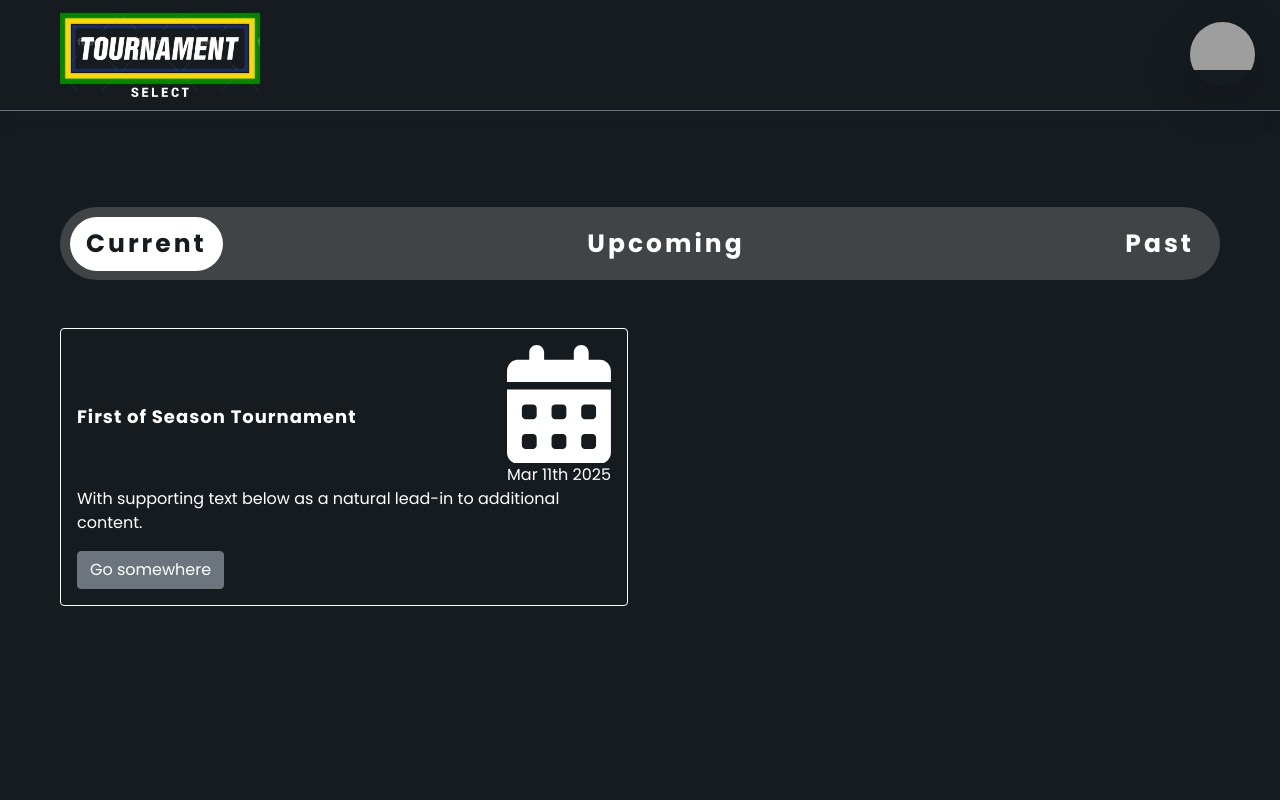
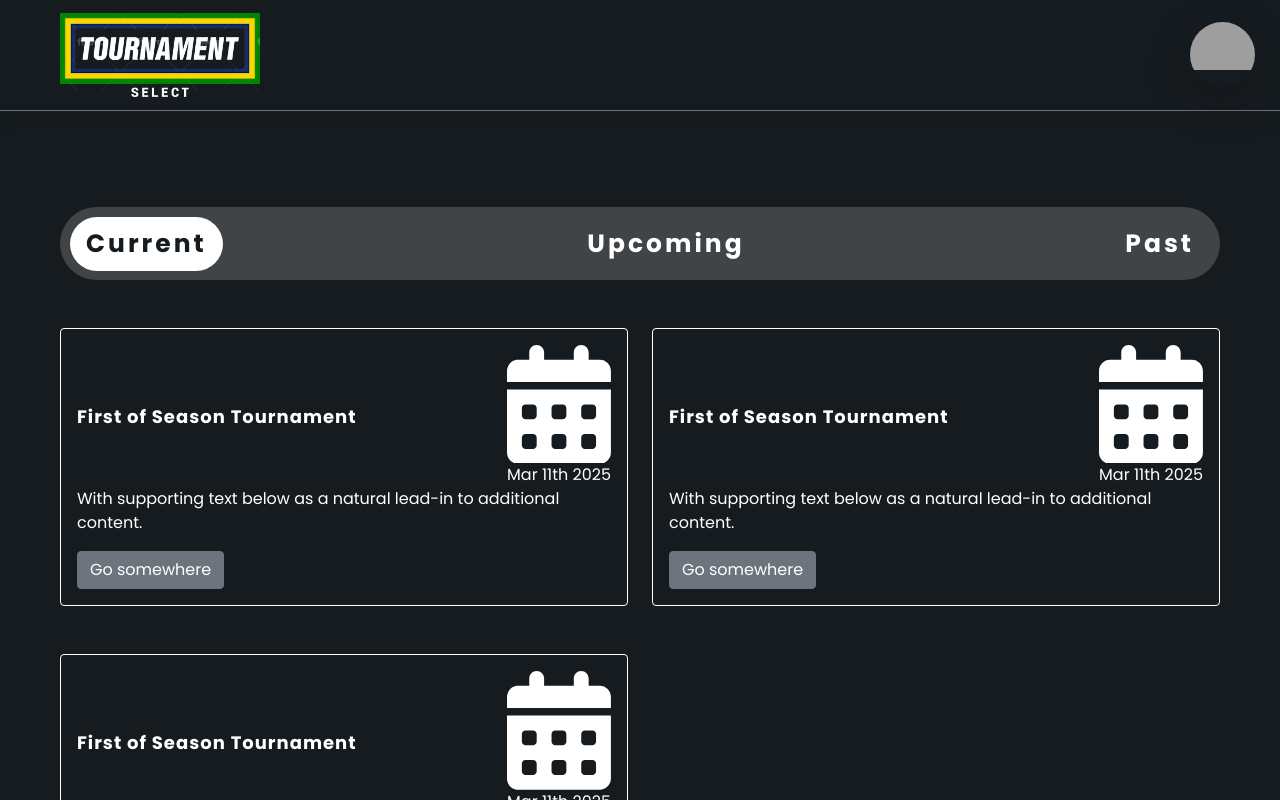
Before and after one commit to GuzmanAriel/select, a React (Create React App) app: page /dashboard in a window 1280 px wide. Shown: the top 800 px of the page. Built offline with nearby package versions, Linux system fonts and the light colour scheme; grey boxes are pictures that could not be loaded.

Commit message:
Added in loop of tournements

```diff
--- /dev/null
+++ b/src/app/store.js
@@ -0,0 +1,9 @@
+import { configureStore } from '@reduxjs/toolkit';
+import { tournamentsReducer } from '../features/tournaments/tournamentsSlice';
+
+
+export const store = configureStore({
+  reducer: {
+      tournaments: tournamentsReducer,
+  }
+});
--- a/src/components/card/TournamentCard.js
+++ b/src/components/card/TournamentCard.js
@@ -14,7 +14,7 @@ const TournamentCard = () => {
 
     return (
         <Col sm="6">
-            <Card className="bg-transparent border-1 border-white">
+            <Card className="bg-transparent border-1 border-white mb-5">
                 <CardBody>
                 <i class="fa-solid fa-calendar-days"></i>
                     <div className="border-b-1 border-white d-flex align-items-center justify-content-between">
--- /dev/null
+++ b/src/features/tournaments/tournamentsSlice.js
@@ -0,0 +1,24 @@
+import { createSlice } from '@reduxjs/toolkit';
+import { TOURNAMENTS } from '../../app/shared/TOURNAMENTS';
+
+
+const initialState = {
+    tournamentsArray: TOURNAMENTS
+};
+
+const tournamentsSlice = createSlice({
+    name: 'tournaments',
+    initialState
+});
+
+export const tournamentsReducer = tournamentsSlice.reducer;
+
+export const selectAllTournaments = (state) => {
+    return state.tournaments.tournamentsArray;
+};
+
+export const selectTournamentById = (id) => (state) => {
+    return state.tournaments.tournamentsArray.find(
+        (tournament) => tournament.id === parseInt(id)
+    );
+};
--- a/src/index.js
+++ b/src/index.js
@@ -1,6 +1,7 @@
 import React from 'react';
 import ReactDOM from 'react-dom/client';
-
+import { Provider } from 'react-redux';
+import { store } from './app/store';
 import App from './App';
 import reportWebVitals from './reportWebVitals';
 import 'bootstrap/dist/css/bootstrap.min.css'
@@ -8,13 +9,15 @@ import './index.css';
 import 'font-awesome/css/font-awesome.css';
 import { BrowserRouter } from 'react-router-dom';
 
+
 const root = ReactDOM.createRoot(document.getElementById('root'));
 root.render(
   <React.StrictMode>
-    <BrowserRouter>
-      <App />
-    </BrowserRouter>
-
+     <Provider store={store}>
+      <BrowserRouter>
+        <App />
+      </BrowserRouter>
+      </Provider>
   </React.StrictMode>
 );
 
--- a/src/pages/DashboardPage.js
+++ b/src/pages/DashboardPage.js
@@ -1,3 +1,4 @@
+import {useSelector} from 'react-redux';
 import {
     Nav,
     NavItem,
@@ -7,13 +8,13 @@ import {
     Row,
   } from 'reactstrap';
   import { useState } from 'react';
-  import { selectAllTournaments} from '../utils/tournaments/tournamentLists';
   import TournamentCard from '../components/card/TournamentCard';
+  import {selectAllTournaments } from '../features/tournaments/tournamentsSlice';
 
   const Dashboard = (props) => {
     // State to track the active tab
     const [activeTab, setActiveTab] = useState("1");
-    const tournaments = selectAllTournaments();
+    const tournaments = useSelector(selectAllTournaments);
 
     // Function to toggle the active tab
     const toggleTab = (tab) => {
@@ -53,8 +54,12 @@ import {
         <TabContent activeTab={activeTab} className="mt-5">
           <TabPane tabId="1">
             <Row>
+             {
+             tournaments.map((tournament)=> (
+              <TournamentCard/>
+              ))
+             }
 
-              <TournamentCard/>
             </Row>
           </TabPane>
           <TabPane tabId="2">
```
